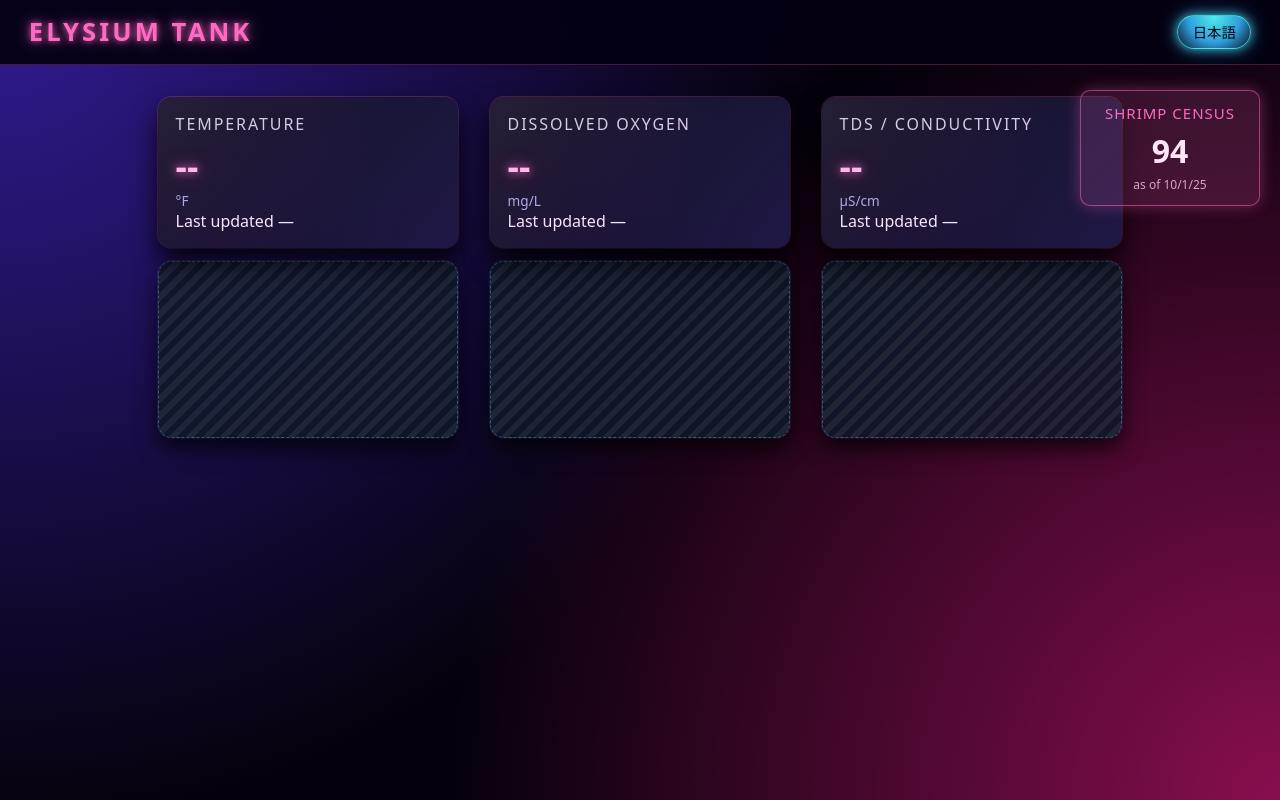
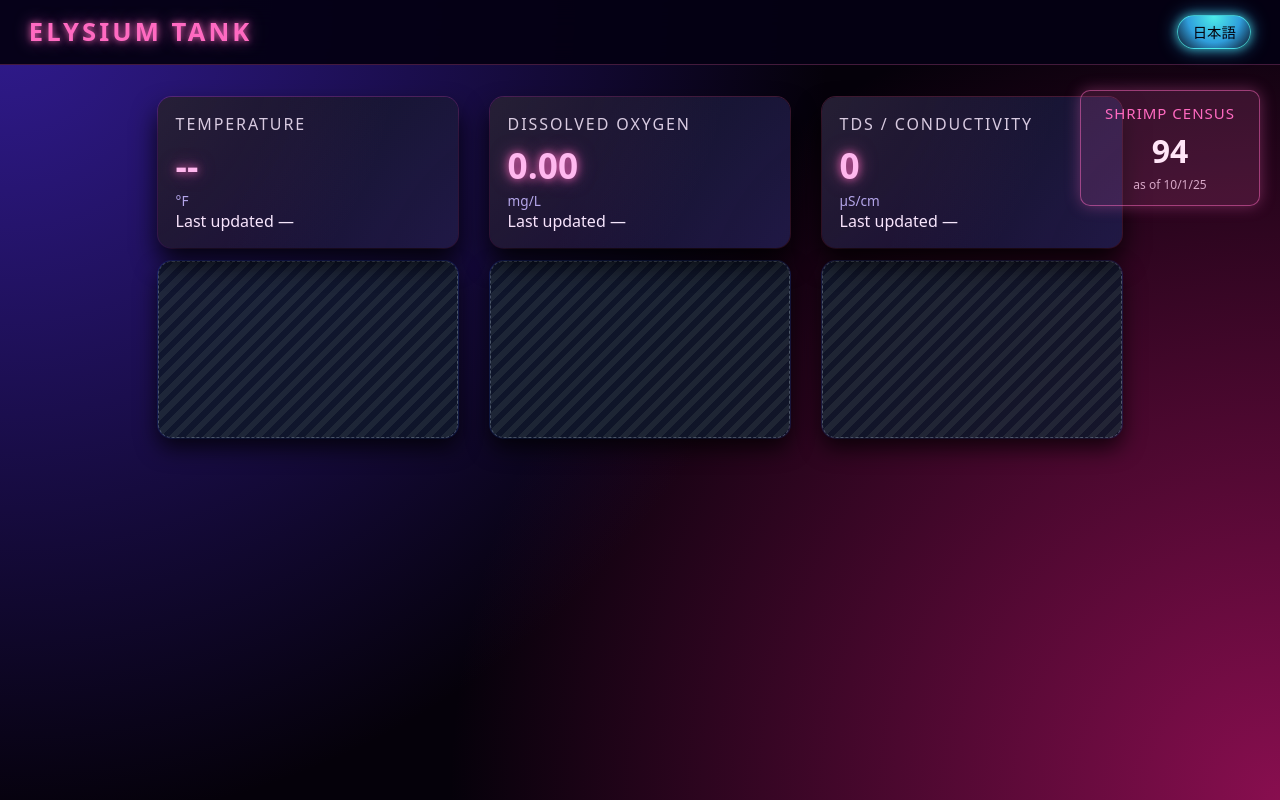
Before and after one commit to TheMerryMonarch/elysium-dashboard, a plain HTML site: page index.html in a window 1280 px wide. Drawn offline with nearby package versions, Linux system fonts and the light colour scheme; no server answers.

```diff
--- a/index.html
+++ b/index.html
@@ -213,15 +213,19 @@ async function updateDashboard() {
   if (tempEl) tempEl.textContent = (temp != null && temp !== "") ? Number(temp).toFixed(2) : "--";
 
   // DO (support likely keys)
-  const doVal = data.do_mg_per_l ?? data.do ?? data.dissolved_oxygen;
+  const doVal = data.do_mg_per_l;
   const doEl = document.getElementById("do-value");
-  if (doEl) doEl.textContent = (doVal != null && doVal !== "") ? Number(doVal).toFixed(2) : "--";
-
+  if (doEl) {
+    const v = (doVal === undefined || doVal === null || doVal === "") ? 0 : Number(doVal);
+    doEl.textContent = Number.isFinite(v) ? v.toFixed(2) : "0.00";
+}
   // TDS (support likely keys)
-  const tdsVal = data.tds_us_cm ?? data.tds ?? data.conductivity;
+  const tdsVal = data.tds_us_cm;
   const tdsEl = document.getElementById("tds-value");
-  if (tdsEl) tdsEl.textContent = (tdsVal != null && tdsVal !== "") ? Number(tdsVal).toFixed(0) : "--";
-
+  if (tdsEl) {
+    const v = (tdsVal === undefined || tdsVal === null || tdsVal === "") ? 0 : Number(tdsVal);
+    tdsEl.textContent = Number.isFinite(v) ? v.toFixed(0) : "0";
+}
   // Last updated lines (one timestamp powers all three)
   if (data.timestamp) {
     const s = secondsAgo(data.timestamp);
```
